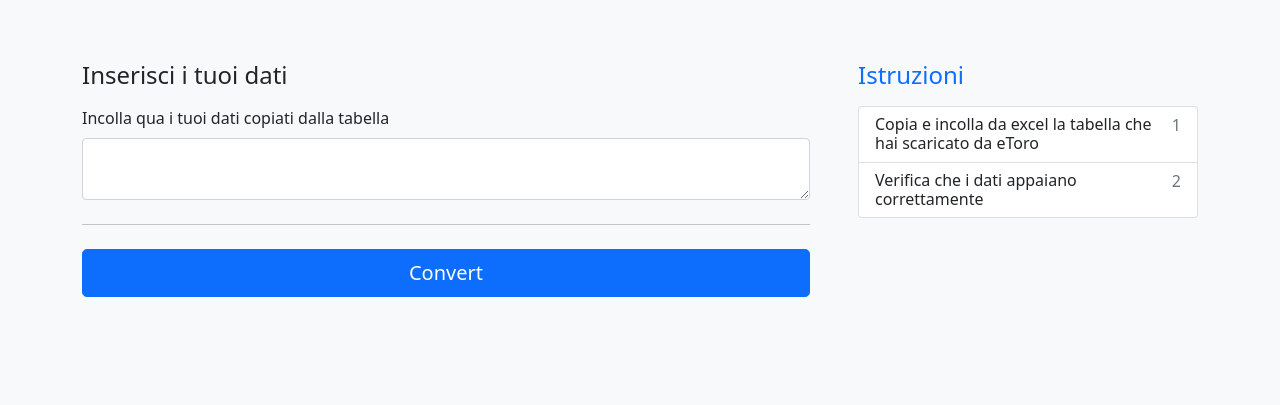
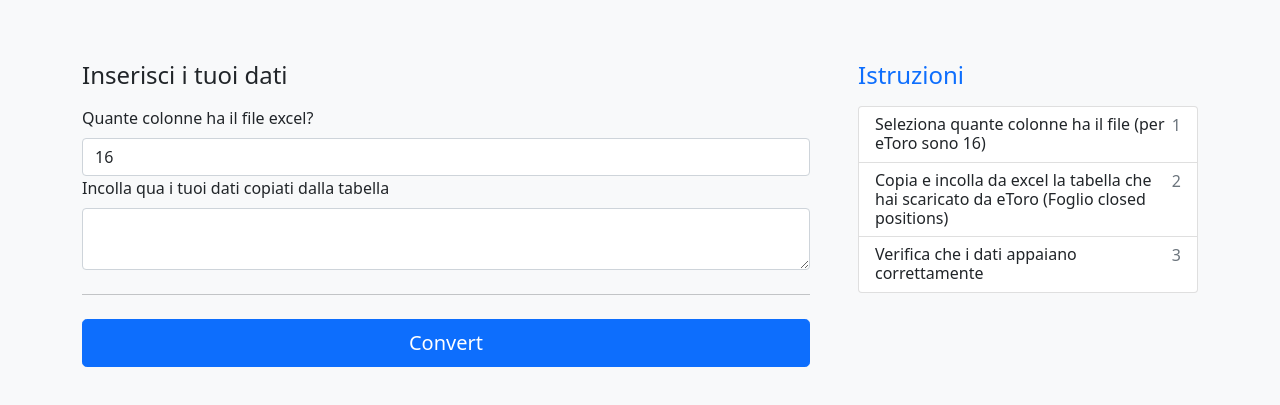
Before and after one commit to skipstorm/trading-euro-converter, a plain HTML site: page index.html in a window 1280 px wide. Shown: the part 157-562 px from the top of the page. Drawn offline with nearby package versions, Linux system fonts and the light colour scheme.

Commit message:
Update index.html

```diff
--- a/index.html
+++ b/index.html
@@ -27,15 +27,21 @@
         <ul class="list-group mb-3">
           <li class="list-group-item d-flex justify-content-between lh-sm">
             <div>
-              <h6 class="my-0">Copia e incolla da excel la tabella che hai scaricato da eToro</h6>
+              <h6 class="my-0">Seleziona quante colonne ha il file (per eToro sono 16)</h6>
             </div>
             <span class="text-muted">1</span>
           </li>
           <li class="list-group-item d-flex justify-content-between lh-sm">
             <div>
+              <h6 class="my-0">Copia e incolla da excel la tabella che hai scaricato da eToro (Foglio closed positions)</h6>
+            </div>
+            <span class="text-muted">2</span>
+          </li>
+          <li class="list-group-item d-flex justify-content-between lh-sm">
+            <div>
               <h6 class="my-0">Verifica che i dati appaiano correttamente</h6>
             </div>
-            <span class="text-muted">2</span>
+            <span class="text-muted">3</span>
           </li>
         </ul>
       </div>
@@ -44,12 +50,40 @@
         <form>
           <div class="row g-3" id="step1">
             <div class="col-sm-12">
+              <label for="firstName" class="form-label">Quante colonne ha il file excel?</label>
+              <select class="form-control" id="datiUtenteN">
+                <option value="1">1</option>
+                <option value="2">2</option>
+                <option value="3">3</option>
+                <option value="4">4</option>
+                <option value="5">5</option>
+                <option value="6">6</option>
+                <option value="7">7</option>
+                <option value="8">8</option>
+                <option value="9">9</option>
+                <option value="10">10</option>
+                <option value="11">11</option>
+                <option value="12">12</option>
+                <option value="13">13</option>
+                <option value="14">14</option>
+                <option value="15">15</option>
+                <option value="16" selected>16</option>
+                <option value="17">17</option>
+                <option value="18">18</option>
+                <option value="19">19</option>
+                <option value="20">20</option>
+              </select>
+            </div>
+          </div>
+          <div class="row g-3" id="step1">
+            <div class="col-sm-12">
               <label for="firstName" class="form-label">Incolla qua i tuoi dati copiati dalla tabella</label>
               <textarea class="form-control" id="datiUtente" placeholder=""></textarea>
             </div>
           </div>
+          <hr class="my-4">
           <div class="datiUtentePreview">
-            <hr class="my-4">
+
           </div>
           <button class="w-100 btn btn-primary btn-lg" type="submit">Convert</button>
         </form>
```
